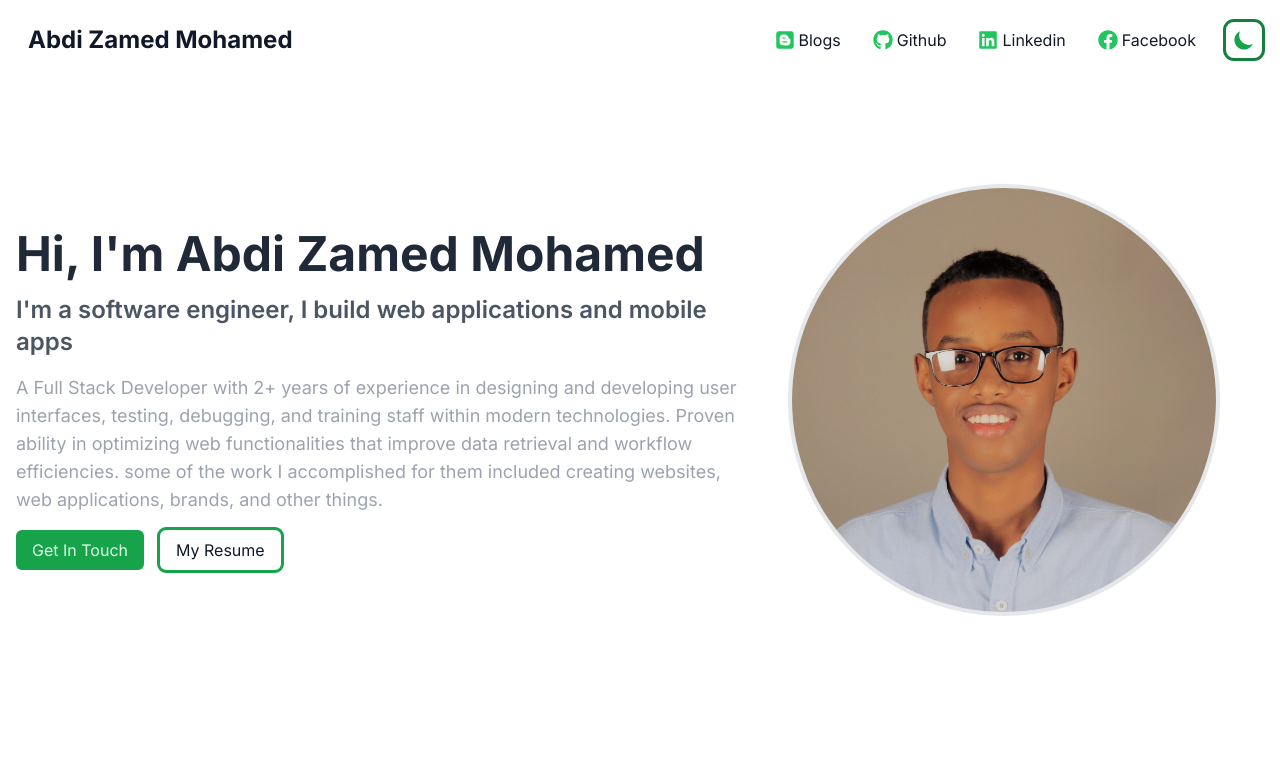
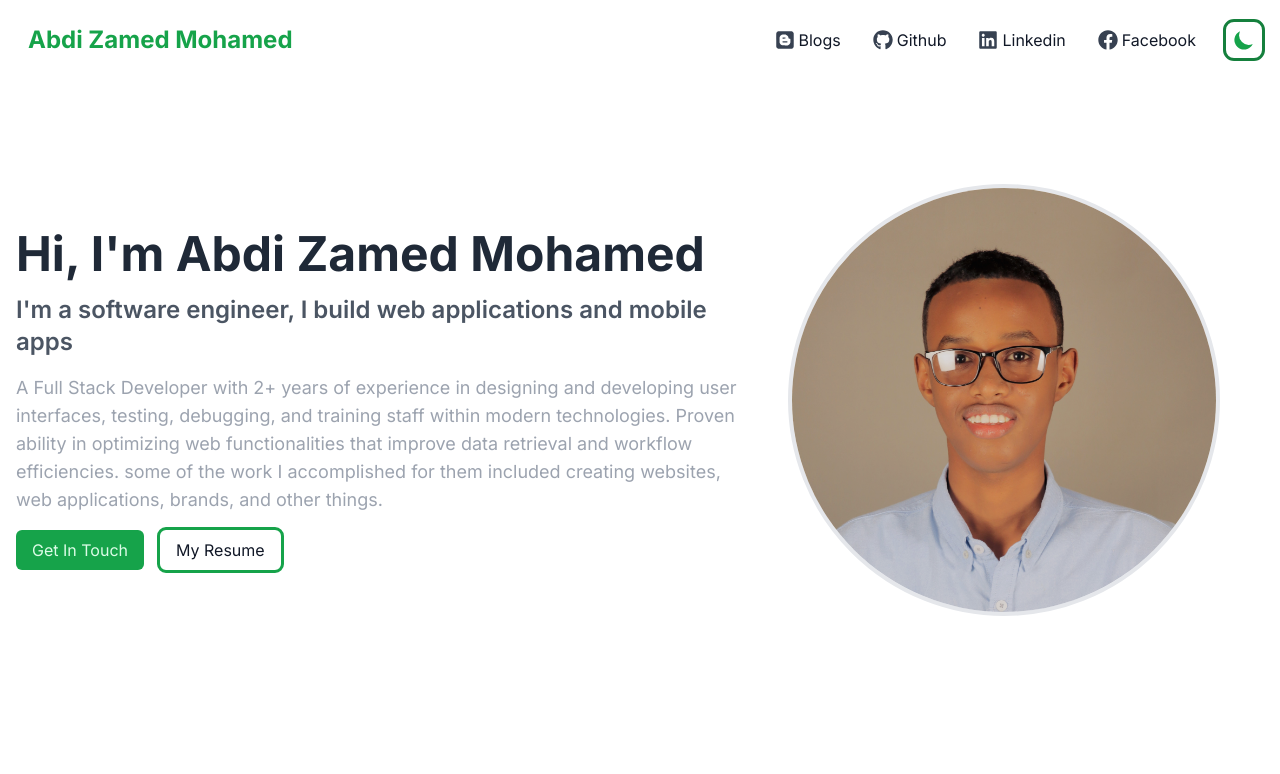
Before and after one commit to aaqyaar/abdizamed.dev, a Next.js app: page / in a window 1280 px wide. Shown: the top 774 px of the page. Built offline with nearby package versions, Linux system fonts and the light colour scheme.

Commit message:
Header and Projects App updateD

```diff
--- a/components/Header.tsx
+++ b/components/Header.tsx
@@ -25,7 +25,7 @@ export default function Header() {
     >
       <div className="mx-auto flex max-w-[1240px] items-center justify-between">
         <div id="brand">
-          <h1 className="ml-2 text-2xl font-bold text-gray-900 dark:text-green-600">
+          <h1 className="ml-2 text-2xl font-bold text-green-600">
             Abdi Zamed Mohamed
           </h1>
         </div>
@@ -36,6 +36,7 @@ export default function Header() {
               className="rounded-md  p-1 text-green-600 outline outline-offset-2 outline-green-700 dark:bg-transparent dark:text-green-500 dark:outline-green-500"
               aria-label="toggle dark mode"
               onClick={() => toggleTheme()}
+              title={`Switch to ${theme === "dark" ? "light" : "dark"} mode`}
             >
               {theme === "light" ? (
                 <HiMoon className="h-6 w-6" aria-label="toggle dark mode" />
@@ -66,12 +67,12 @@ export default function Header() {
 const RenderNav = ({ title, path, icon, target }: NavType) => {
   return (
     <li
-      className={`text-md font-xl flex items-center gap-1 px-4 py-2 ${" text-gray-900 hover:text-gray-800 dark:text-green-100 dark:hover:text-green-600"}
+      className={`text-md font-xl px-4 py-2 ${" text-gray-900 hover:text-gray-800 dark:text-green-100 dark:hover:text-green-600"}
     `}
     >
-      <> {icon}</>
-      <Link href={path} target={target}>
-        {title}
+      <Link href={path} target={target} className="flex items-center gap-1">
+        <> {icon}</>
+        <>{title}</>
       </Link>
     </li>
   );
@@ -109,24 +110,24 @@ const navigation: NavType[] = [
   {
     title: "Blogs",
     path: "/blogs",
-    icon: <FaBlogger className="h-5 w-5 text-green-500" />,
+    icon: <FaBlogger className="h-5 w-5 text-gray-700 dark:text-green-500" />,
   },
   {
     title: "Github",
     path: "https://github.com/abdi-aaqyaar",
-    icon: <FaGithub className="h-5 w-5 text-green-500" />,
+    icon: <FaGithub className="h-5 w-5 text-gray-700 dark:text-green-500" />,
     target: "_blank",
   },
   {
     title: "Linkedin",
     path: "https://www.linkedin.com/in/abdi-zamed-mohamed-aaqyaar/",
-    icon: <FaLinkedin className="h-5 w-5 text-green-500" />,
+    icon: <FaLinkedin className="h-5 w-5 text-gray-700 dark:text-green-500" />,
     target: "_blank",
   },
   {
     title: "Facebook",
     path: "https://facebook.com/abdi_aaqaar",
-    icon: <FaFacebook className="h-5 w-5 text-green-500" />,
+    icon: <FaFacebook className="h-5 w-5 text-gray-700 dark:text-green-500" />,
     target: "_blank",
   },
 ];
--- a/containers/Projects/Projects.tsx
+++ b/containers/Projects/Projects.tsx
@@ -60,7 +60,7 @@ export default function Projects() {
         <div className="mt-10 grid grid-cols-1 gap-4 md:grid-cols-2 lg:grid-cols-3">
           {projects.map((project) => (
             <div
-              className="rounded-lg bg-white shadow-lg dark:bg-gray-800"
+              className="rounded-lg bg-white shadow-lg shadow-gray-100 dark:bg-gray-800 dark:shadow-gray-900"
               key={project.id}
             >
               <div className="p-4">
```
